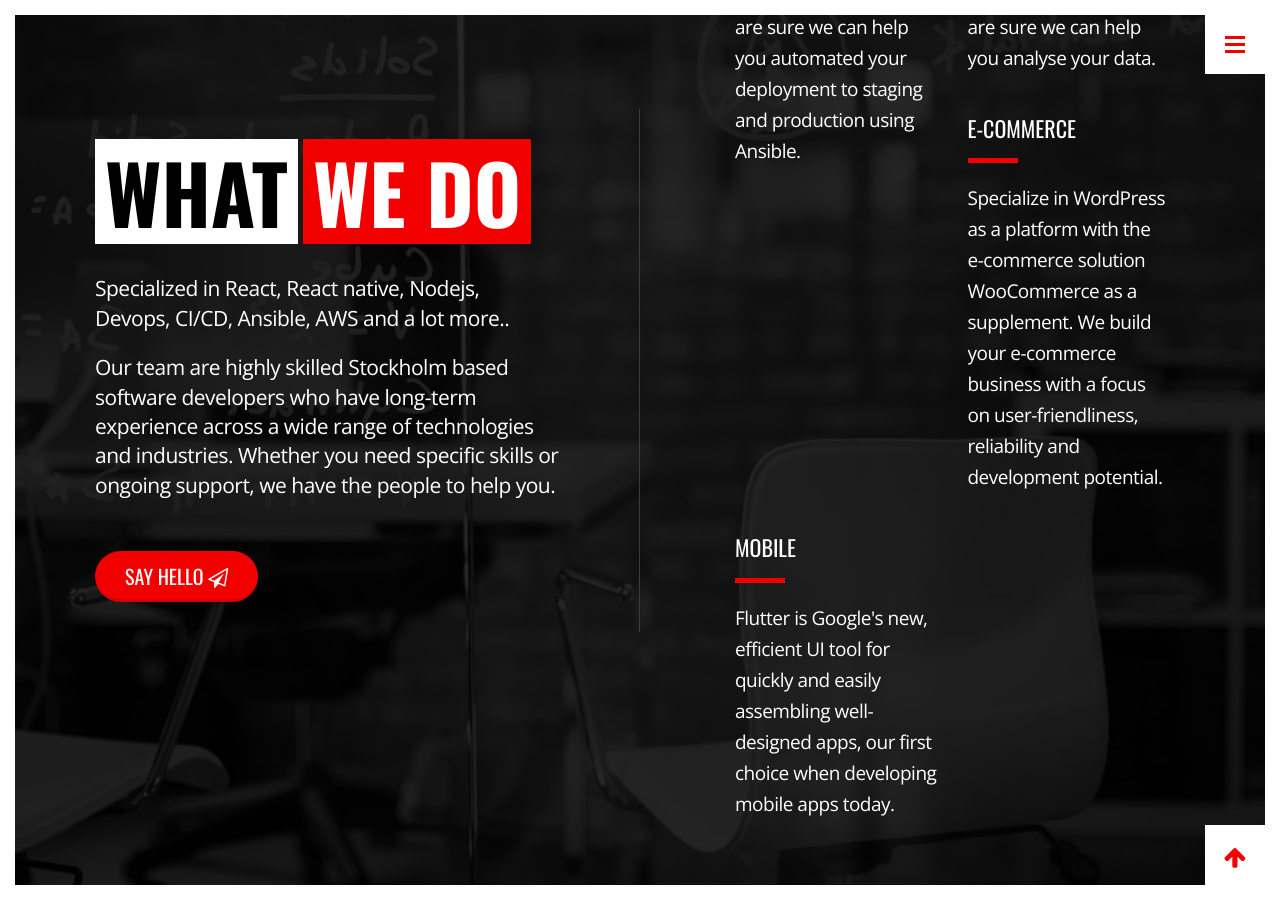
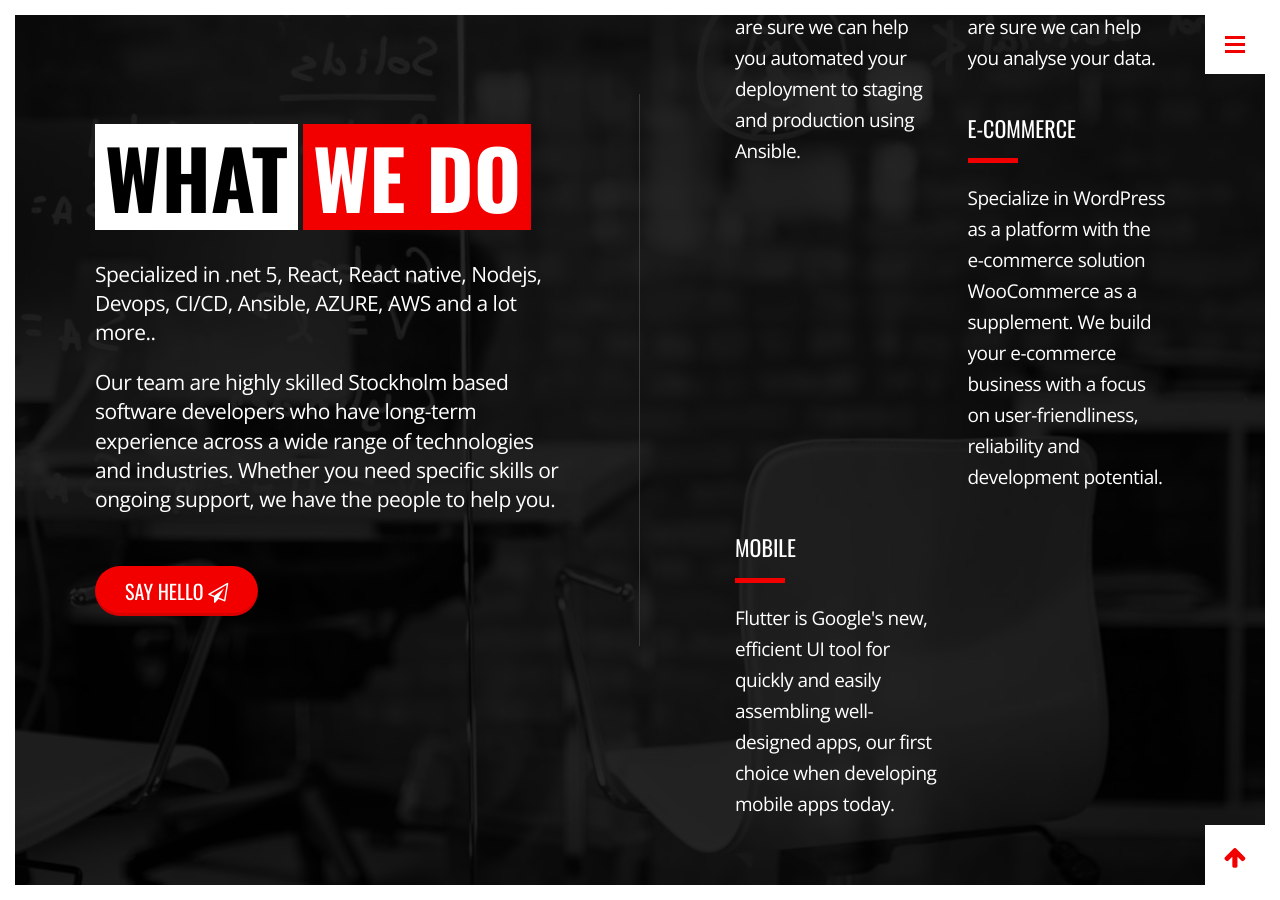
Before and after one commit to teamtau/teamtau.github.io, a Jekyll site: the page built from index.html, in a window 1280 px wide and 900 px high, scrolled down 1114 px. Built offline with Jekyll 4.4.1, drawn with Linux system fonts in a browser that asks for light colours; some web fonts are replaced.

Commit message:
minor changes

```diff
--- a/index.html
+++ b/index.html
@@ -8,7 +8,7 @@ layout: default
 <section id="section-intro" class="intro-parallax full-height">
 
     <!-- Element background image (parallax) -->
-    <div class="full-cover intro-parallax-image bg-image" style="background-image: url(assets/img/intro/intro-slide-bg.jpg);"></div>
+    <div class="full-cover intro-parallax-image bg-image" style="background-image: url(assets/img/intro/slider/intro-slide-bg-5.jpeg);"></div>
 
     <!-- Element cover -->
     <div class="cover"></div>
@@ -50,7 +50,7 @@ layout: default
                         </div>
                         <!-- End Heading -->
 
-                        <p class="lead">Specialized in React, React native, Nodejs, Devops, CI/CD, Ansible, AWS and a lot more..</p>
+                        <p class="lead">Specialized in .net 5, React, React native, Nodejs, Devops, CI/CD, Ansible, AZURE, AWS and a lot more..</p>
 
                         <p class="lead">
                             Our team are highly skilled Stockholm based software developers who have long-term experience across a wide range of technologies and industries. Whether you need specific skills or ongoing support, we have the people to help you.
```
